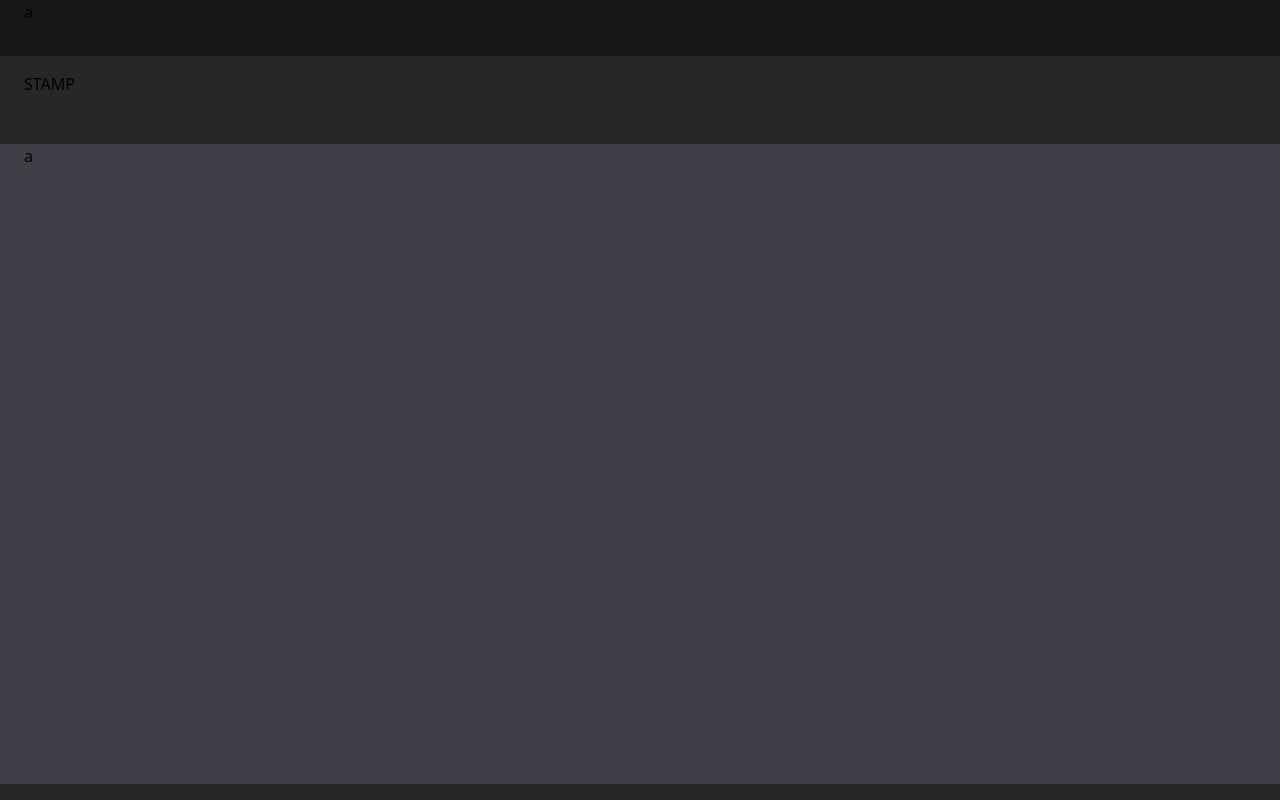
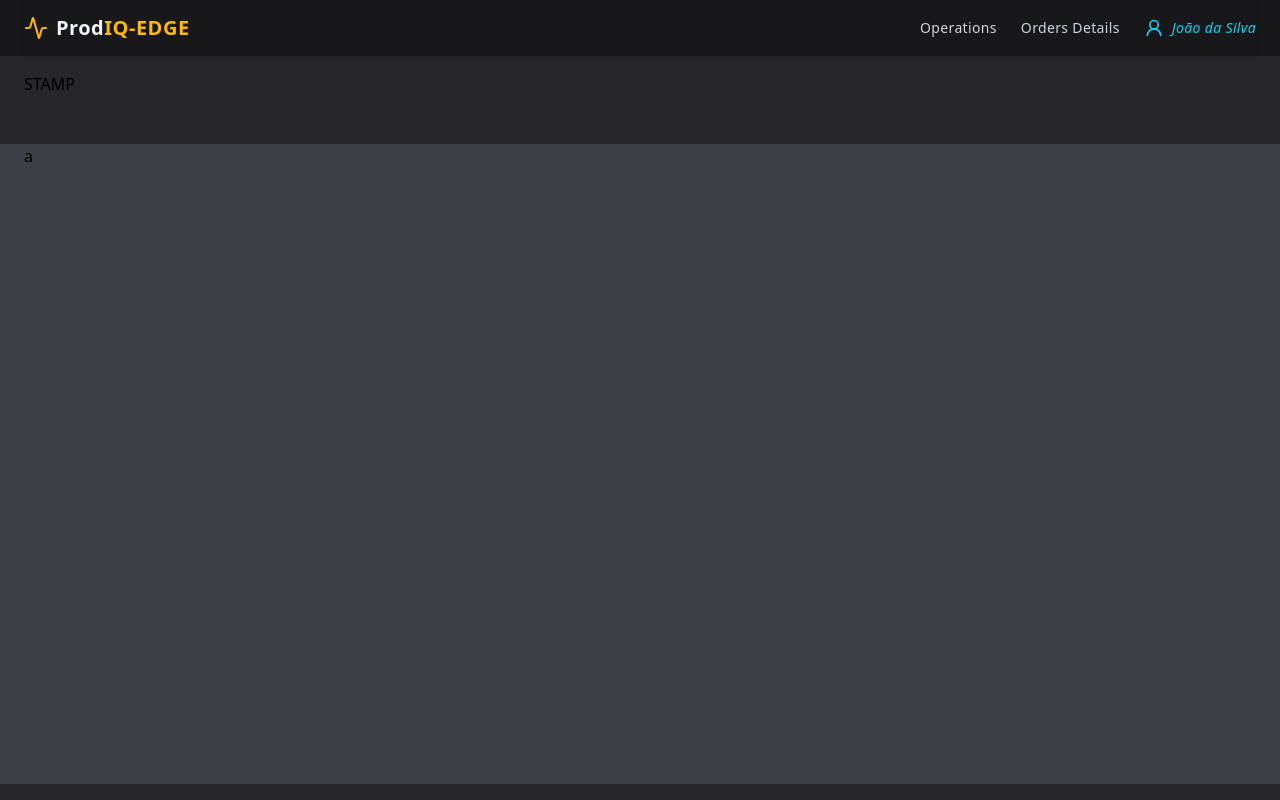
Before and after one commit to lgustavopalmieri/prodiq-edge-frontend, a React (Vite) app: page / in a window 1280 px wide. Built offline with nearby package versions, Linux system fonts and the light colour scheme.

Commit message:
feat: implements menu items

```diff
--- a/src/App copy.tsx
+++ b/src/App copy.tsx
@@ -1,5 +1,5 @@
 import Header from "./features/Header/Header";
-import LayoutTemplate from "./features/LayoutTemplate";
+import LayoutTemplate from "./components/Layout/LayoutTemplate";
 import OeeSession from "./features/OeeSession/OeeSession";
 import OperatingSession from "./features/OperatingSession/OperatingSession";
 import AlertSession from "./features/AlertSession/AlertSession";
--- a/src/App.tsx
+++ b/src/App.tsx
@@ -1,5 +1,5 @@
 import Header from "./features/Header/Header";
-import LayoutTemplate from "./features/LayoutTemplate";
+import LayoutTemplate from "./components/Layout/LayoutTemplate";
 import OeeSession from "./features/OeeSession/OeeSession";
 import OperatingSession from "./features/OperatingSession/OperatingSession";
 import AlertSession from "./features/AlertSession/AlertSession";
@@ -14,7 +14,7 @@ function App() {
 
   return (
     <LayoutTemplate
-      header={<div className="h-full">a</div>}
+      header={<Header />}
       children={<div className="h-full">a</div>}
       machineState={<div className="h-full">STAMP</div>}
     />
--- /dev/null
+++ b/src/components/MenuItem/MenuItem.tsx
@@ -0,0 +1,47 @@
+import * as React from "react";
+
+interface IMenuItemProps {
+  name: string;
+  options: {
+    label: string;
+    action: () => void;
+  }[];
+}
+
+const MenuItem: React.FunctionComponent<IMenuItemProps> = ({
+  name,
+  options,
+}) => {
+  const [open, setOpen] = React.useState(false);
+
+  return (
+    <div className="relative inline-block text-left">
+      {/* Main Button */}
+      <button
+        onClick={() => setOpen((prev) => !prev)}
+        className="cursor-pointer text-zinc-300 hover:text-amber-400 font-medium py-5 transition"
+      >
+        {name}
+      </button>
+
+      {/* Dropdown */}
+      {open && (
+        <div className="absolute left-0 w-40 border rounded border-zinc-900 bg-zinc-900 shadow-lg z-50">
+          {options.map((option, index) => (
+            <button
+              key={index}
+              onClick={() => {
+                option.action();
+                setOpen(false);
+              }}
+              className="cursor-pointer block w-full text-left px-4 py-2 text-sm rounded text-zinc-200 hover:bg-amber-400 hover:text-zinc-900 transition"
+            >
+              {option.label}
+            </button>
+          ))}
+        </div>
+      )}
+    </div>
+  );
+};
+export default MenuItem;
--- /dev/null
+++ b/src/components/UserMenu/UserMenu.tsx
@@ -0,0 +1,15 @@
+import { User2 } from "lucide-react";
+import * as React from "react";
+
+interface IUserMenuProps {}
+
+const UserMenu: React.FunctionComponent<IUserMenuProps> = (props) => {
+  return (
+    <div className="cursor-pointer flex items-center gap-2 hover:text-white transition">
+      <User2 className="w-5 h-5 text-cyan-400" />
+      <span className="italic font-normal text-cyan-400">João da Silva</span>
+    </div>
+  );
+};
+
+export default UserMenu;
--- a/src/features/Header/Header.tsx
+++ b/src/features/Header/Header.tsx
@@ -1,13 +1,17 @@
 import * as React from "react";
 import HeaderMenu from "./HeaderMenu";
-import ProdIQLogo from "./ProdIQLogo";
+import ProdIQLogo from "../../components/ProdIQLogo";
 
 const Header: React.FunctionComponent = () => {
   return (
-    <header className="w-full h-full text-white flex items-center justify-between shadow-sm">
-      <div className="flex items-center gap-6">
-        <ProdIQLogo />
-      </div>
+    // <header className="w-full h-full flex items-center justify-between shadow-sm">
+    //   <div className="flex items-center gap-6">
+    //     <ProdIQLogo />
+    //   </div>
+    //   <HeaderMenu />
+    // </header>
+    <header className="h-full flex items-center justify-between shadow-sm">
+      <ProdIQLogo />
       <HeaderMenu />
     </header>
   );
--- a/src/features/Header/HeaderMenu.tsx
+++ b/src/features/Header/HeaderMenu.tsx
@@ -1,19 +1,25 @@
 import * as React from "react";
-import { User2 } from "lucide-react";
+import UserMenu from "../../components/UserMenu/UserMenu";
+import MenuItem from "../../components/MenuItem/MenuItem";
 
 const HeaderMenu: React.FunctionComponent = () => {
   return (
     <nav className="flex items-center gap-6 text-sm font-medium tracking-wide">
-      <button className="cursor-pointer text-slate-300 hover:text-white transition">
-        Operations
-      </button>
+      <MenuItem
+        name="Operations"
+        options={[
+          { label: "Add Operation", action: () => console.log() },
+          { label: "Logout", action: () => console.log("Logging out...") },
+        ]}
+      />
       <button className="cursor-pointer text-slate-300 hover:text-white transition">
         Orders Details
       </button>
-      <div className="cursor-pointer flex items-center gap-2 text-cyan-400 hover:text-white transition">
-        <User2 className="w-5 h-5" />
-        <span className="italic font-normal">João da Silva</span>
-      </div>
+      {/* <div className="cursor-pointer flex items-center gap-2 hover:text-white transition">
+        <User2 className="w-5 h-5 text-cyan-400" />
+        <span className="italic font-normal text-cyan-400">João da Silva</span>
+      </div> */}
+      <UserMenu />
     </nav>
   );
 };
```
Also changed, not shown: src/components/Layout/LayoutTemplate.tsx (renamed from src/features/LayoutTemplate.tsx), src/components/ProdIQLogo.tsx (renamed from src/features/Header/ProdIQLogo.tsx).
